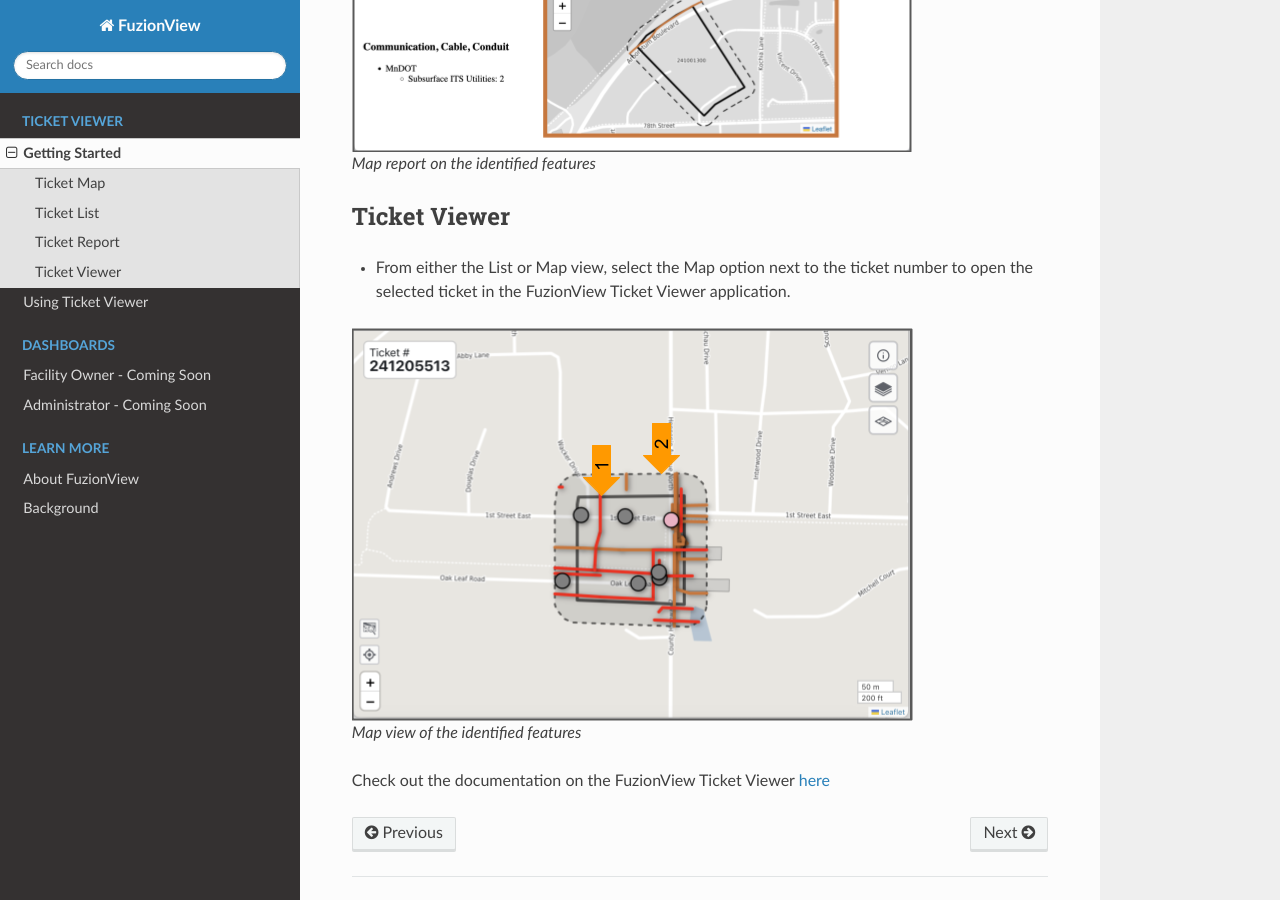
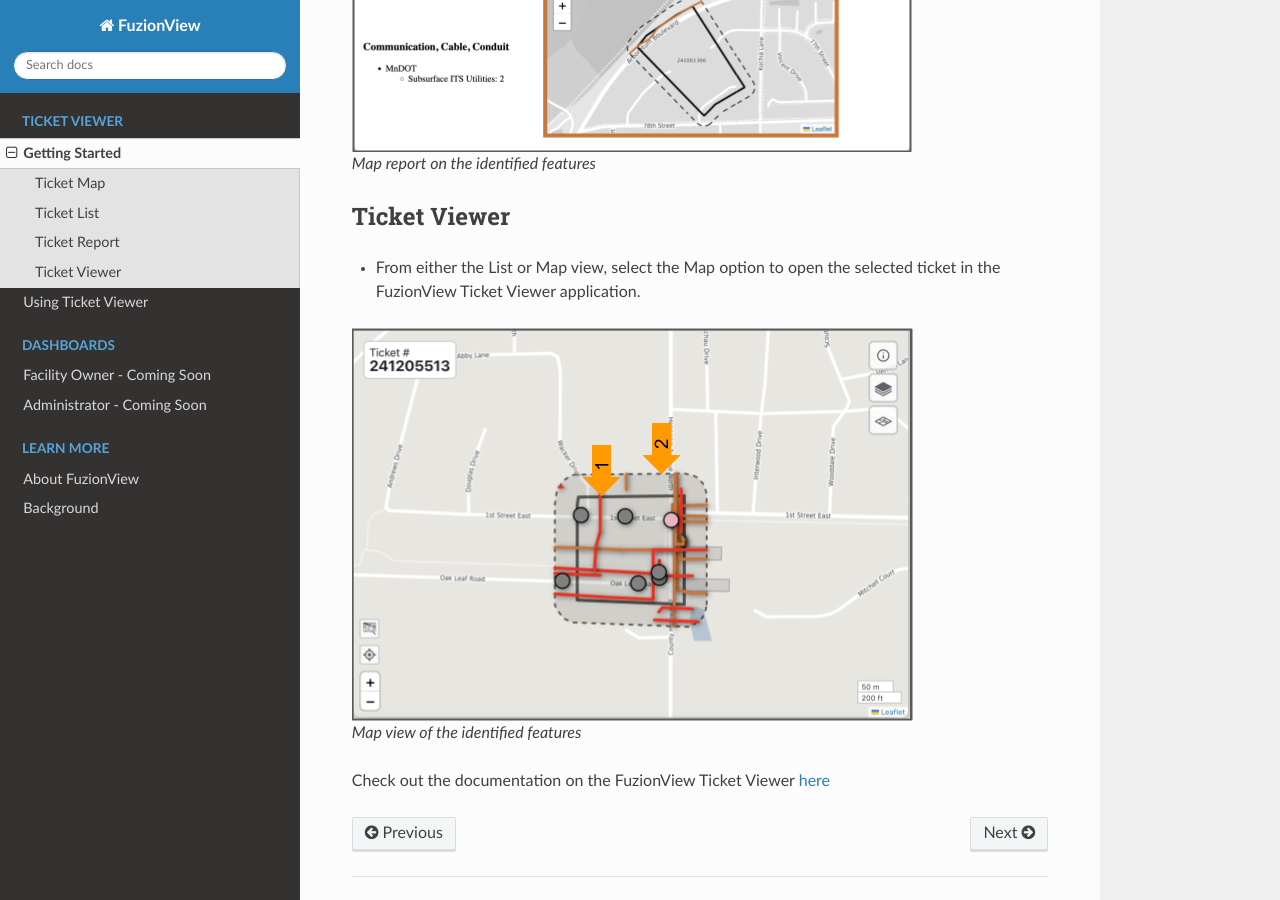
Before and after one commit to FuzionView/FV-Docs, a Sphinx documentation site: the page built from source/openfv.rst, in a window 1280 px wide and 900 px high, scrolled down 2112 px. Built offline with Sphinx 7.4.7 and the Read the Docs theme 2.0.0, drawn with Linux system fonts in a browser that asks for light colours.

Commit message:
image fix

```diff
--- a/source/openfv.rst
+++ b/source/openfv.rst
@@ -49,7 +49,7 @@
 Ticket Viewer
 ---------------
 
-* From either the List or Map view, select the Map option next to the ticket number to open the selected ticket in the FuzionView Ticket Viewer application.
+* From either the List or Map view, select the Map option to open the selected ticket in the FuzionView Ticket Viewer application.
 
 .. figure:: /_static/TicketViewer1.png
    :alt: The FuzionView Ticket Report
```
